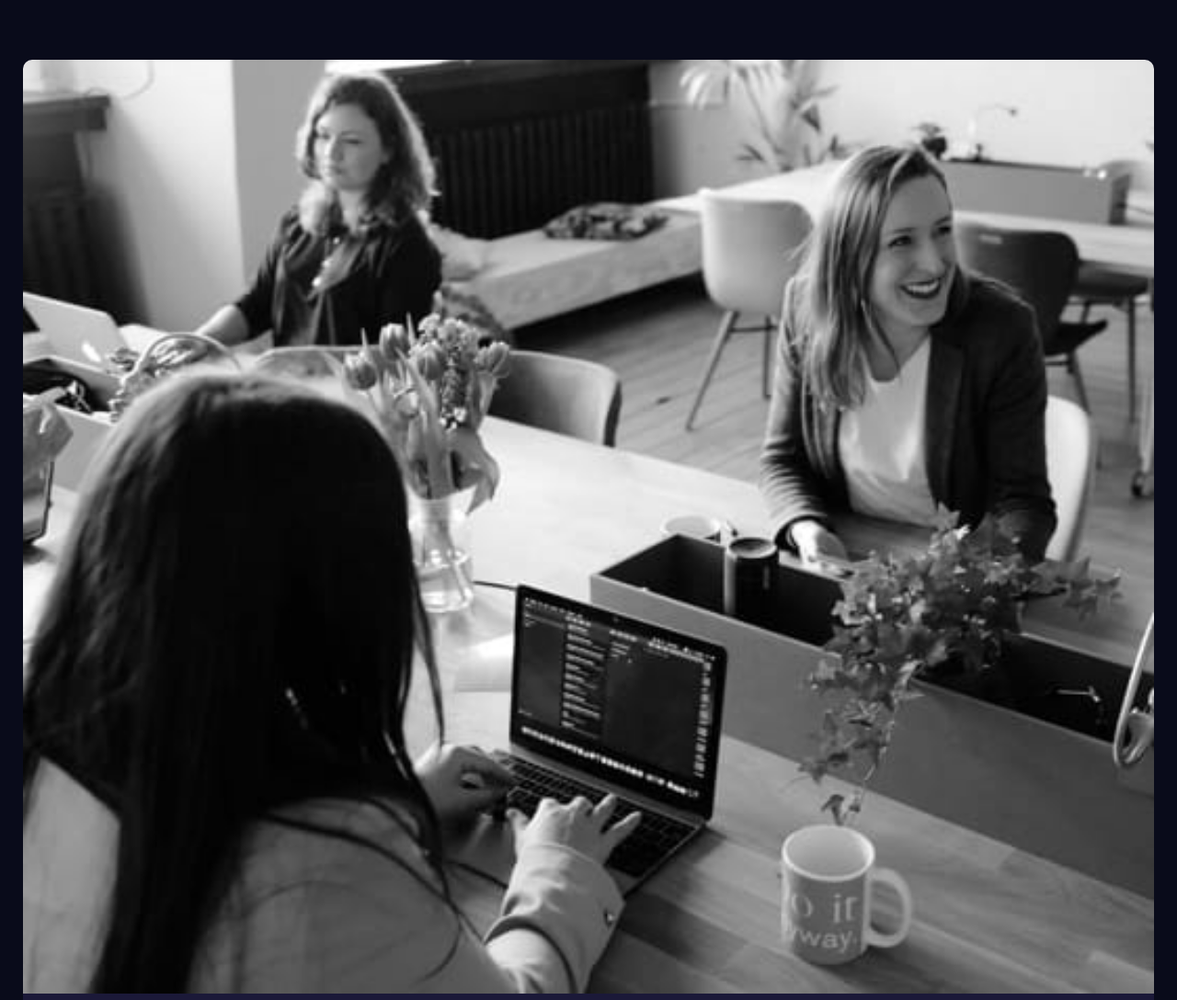
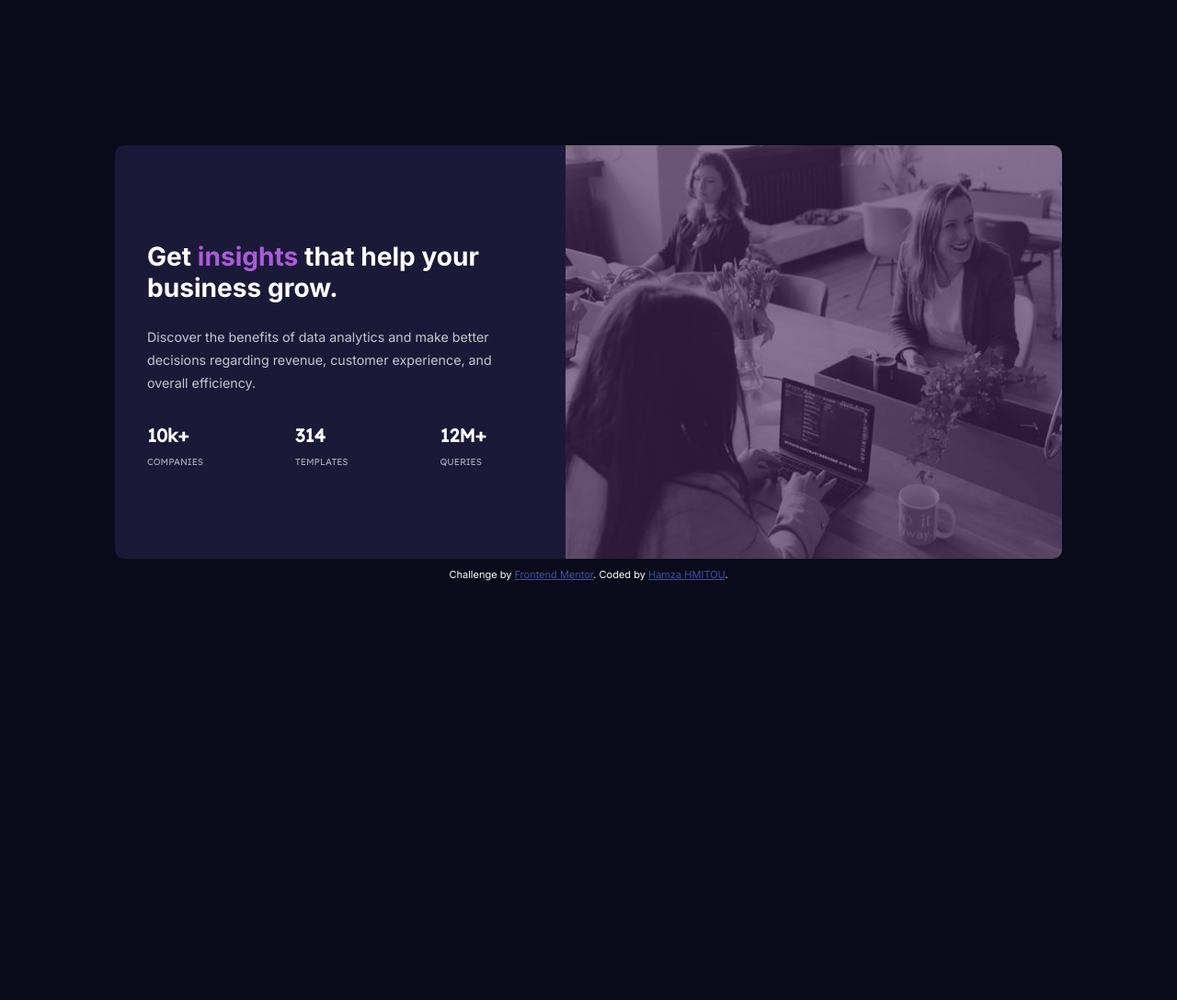
Before and after one commit to hhamza1/fem-stats-preview-card, a plain HTML site: page index.html in a window 1280 px wide. Shown: the top 1088 px of the page at 92% size. After the commit the page ends 800 px from the top, so only its background shows below. Drawn offline with Linux system fonts and the light colour scheme.

Commit message:
Styled the desktop view

```diff
--- a/index.html
+++ b/index.html
@@ -16,11 +16,12 @@
 <body>
 
     <div class="card-component">
-        <picture>
-            <source media="(min-width: 376px)" srcset="img\image-header-desktop.jpg">
-            <img src="img\image-header-mobile.jpg" alt="Stats preview image" width="100%">
-        </picture>
-
+       <div class="img-container">
+            <picture>
+                <source media="(min-width: 376px)" srcset="img\image-header-desktop.jpg">
+                <img src="img\image-header-mobile.jpg" alt="Stats preview image" width="100%">
+            </picture>
+       </div>
        <div class="card-info">
             <h2 class=card-title>Get <span>insights</span> that help your business grow.</h2>
 
@@ -36,7 +37,7 @@
                     314<span> templates</span>
                 </div>
                 <div class="stat">
-                    12m+<span> queries</span>
+                    12M+<span> queries</span>
                 </div>
             </div>
        </div>
--- a/style/style.css
+++ b/style/style.css
@@ -36,6 +36,32 @@ picture, source, img {
     border-top-right-radius: 10px;
 }
 
+.img-container {
+    position: relative;
+    background-color: black;
+
+}
+
+img {
+    height: 100%;
+    opacity: .5;
+}
+
+.img-container::after {
+    content: '';
+    background: var(--violet-accent);
+    display: block;
+    position: absolute;
+    top: 0;
+    bottom: 0;
+    left: 0;
+    right: 0;
+    border-top-left-radius: 10px;
+    border-top-right-radius: 10px;
+    opacity: .25;
+}
+
+
 .card-paragraph {
     color: var(--main-paragraph);
     font-size: .95rem;
@@ -73,9 +99,73 @@ picture, source, img {
     font-family: 'Lexend Deca', sans-serif;
 }
 
+.attribution { font-size: 11px; text-align: center; padding-bottom: 10px;}
+.attribution a { color: hsl(228, 45%, 44%); }
 
 
 
+/*================ Desktop View ============================*/
 
-.attribution { font-size: 11px; text-align: center; padding-bottom: 10px;}
-.attribution a { color: hsl(228, 45%, 44%); }
+
+@media screen and (min-width: 1024px) {
+    body {
+        display: flex;
+        flex-direction: column;
+        justify-content: center;
+        align-content: center;
+        padding: 0;
+    }
+
+
+    .card-component {
+        display: flex;
+        flex-direction: row;
+        align-self: center;
+        justify-self: center;
+        max-width: 1110px;
+    }
+
+    .img-container{
+        order: 2;
+        justify-self: stretch;
+        flex: 0 1 80%;
+    }
+
+    picture, source, img {
+        border-top-right-radius: 10px;
+        border-bottom-right-radius: 10px;
+        border-top-left-radius: 0;
+    }
+
+    .img-container, .img-container::after {
+        border-top-right-radius: 10px;
+        border-bottom-right-radius: 10px;
+    }
+
+    .img-container > img {
+        height: 100%;
+        width: 100%;
+
+    }
+
+    .card-info {
+        order: 1;
+        align-self: center;
+        text-align: left;
+        max-width: 420px;
+    }
+
+    .card-info > h2 {
+        padding-left: 0;
+        font-size: 1.875rem;
+    }
+
+
+    .stats {
+        display: flex;
+        justify-content: flex-start;
+        grid-gap: calc((100% - 120px)/3);
+        align-content: stretch;
+    }
+
+}
```
